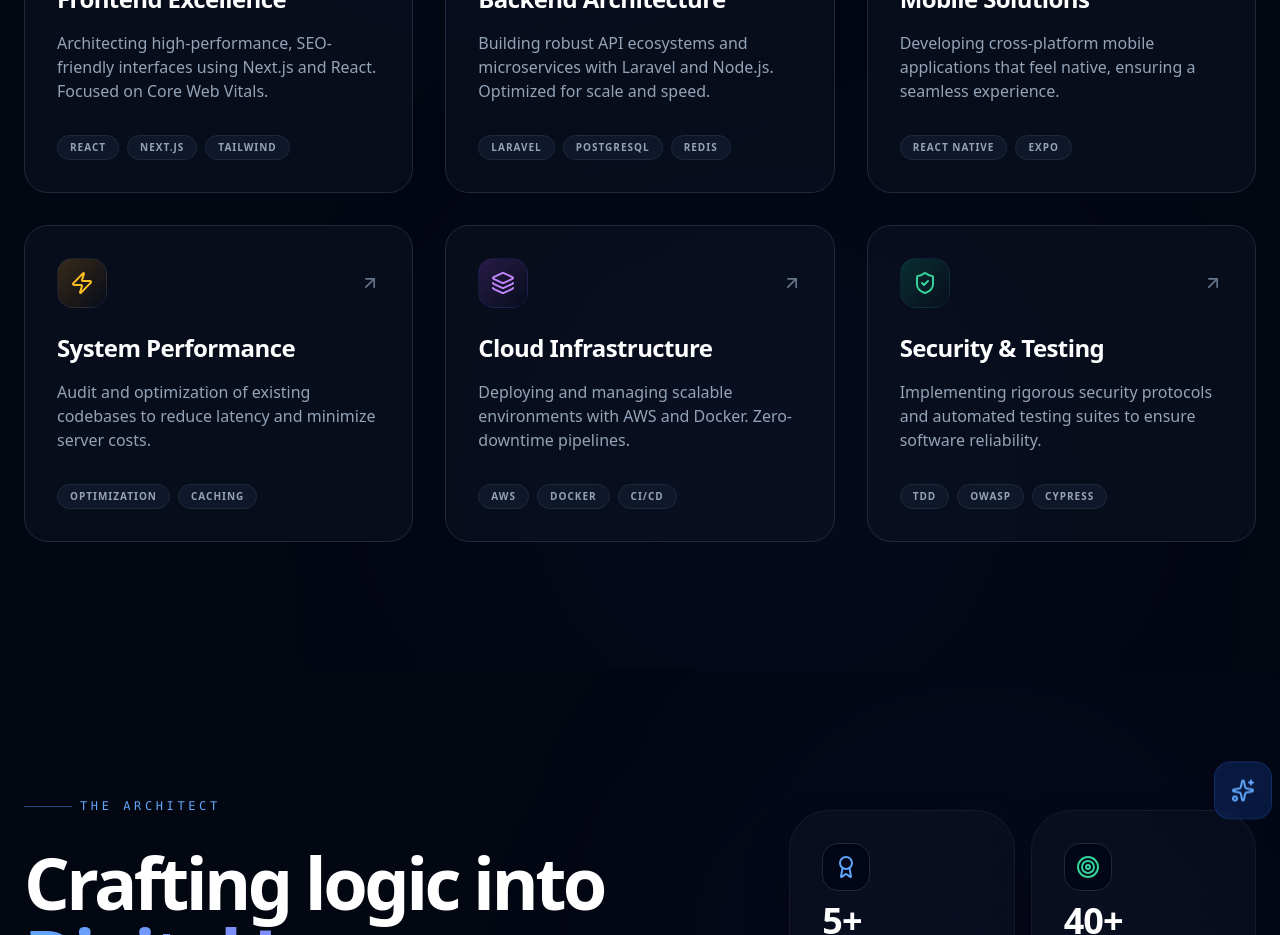
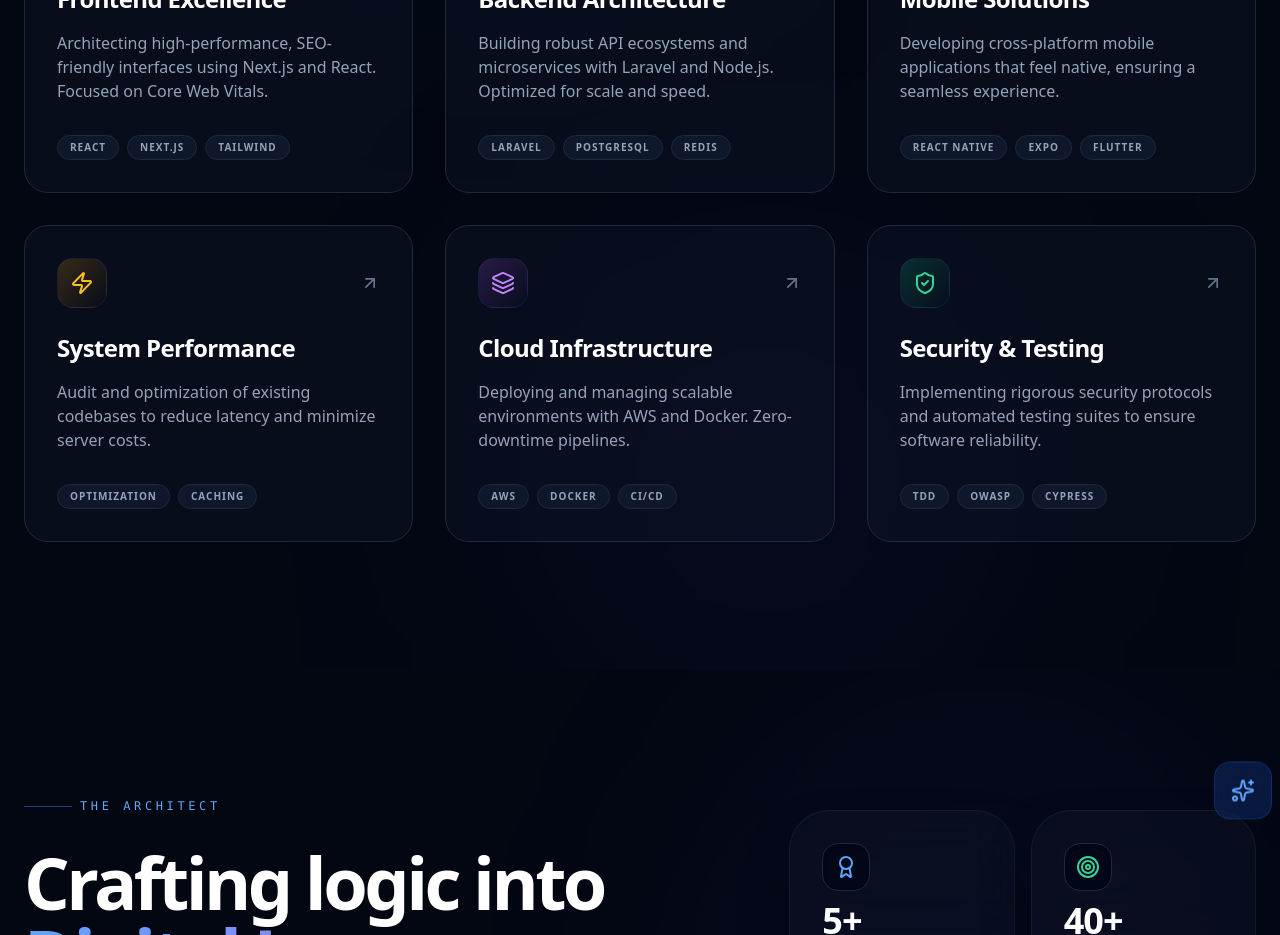
Before and after one commit to Code-harness/PORTFOLIO, a React (Vite) app: page / in a window 1280 px wide. Shown: the part 1300-2235 px from the top of the page. Built offline with nearby package versions, Linux system fonts and the light colour scheme.

Commit message:
Updated the technologies section

```diff
--- a/src/components/landing/Services.jsx
+++ b/src/components/landing/Services.jsx
@@ -32,7 +32,7 @@ const services = [
     description:
       "Developing cross-platform mobile applications that feel native, ensuring a seamless experience.",
     icon: <Smartphone className="text-cyan-400" size={24} />,
-    tags: ["React Native", "Expo"],
+    tags: ["React Native", "Expo","Flutter"],
     color: "from-cyan-500/20",
   },
   {
```
